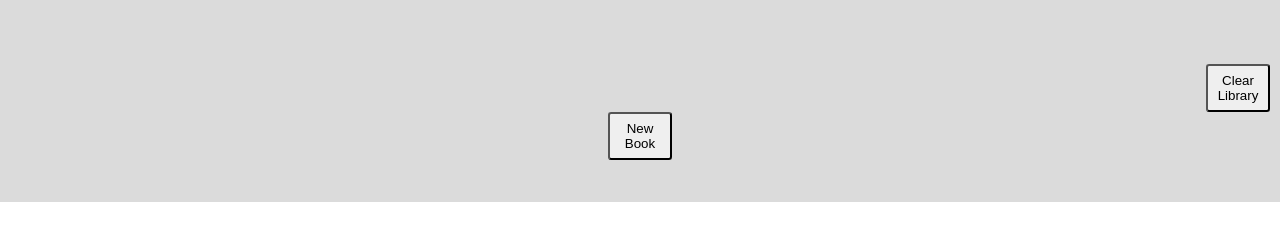
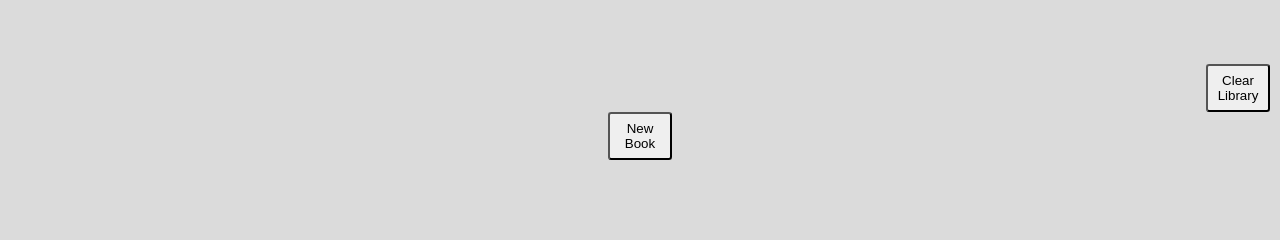
Before and after one commit to meatwad787/Library, a plain HTML site: page index.html in a window 1280 px wide. Drawn offline with Linux system fonts and the light colour scheme.

Commit message:
Make container height dynamic

```diff
--- a/style.css
+++ b/style.css
@@ -7,7 +7,9 @@
     display: flex;
     flex-direction: column;
     align-items: center;
-    height: auto;
+    min-height: 100vh; /* if you want it to stretch full screen at least */
+     height: auto; /* allow it to grow */
+    overflow-y: auto;
     /* width: 100vw; */
     background-color: rgb(219, 219, 219);
 }
```
